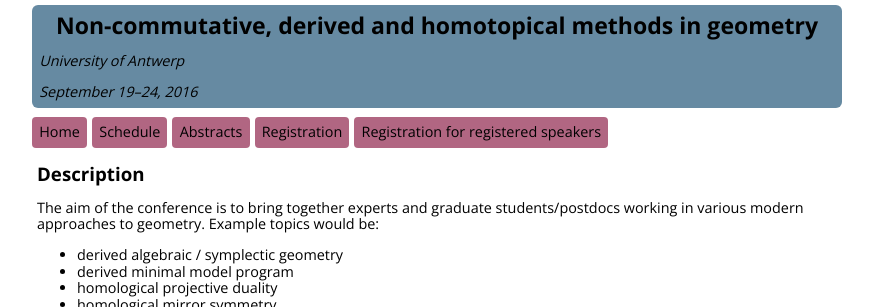
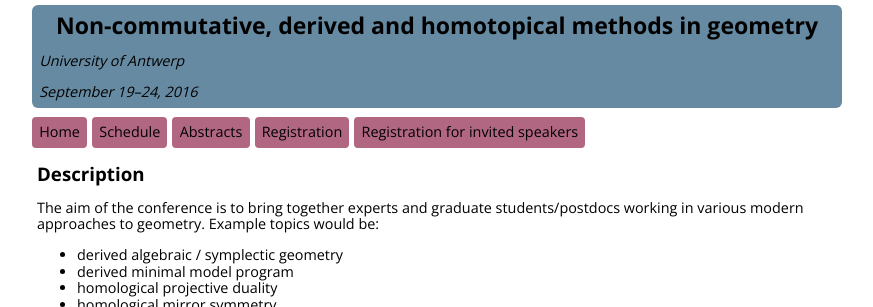
Before and after one commit to ncag-info/antwerp-2016, a Jekyll site: the page built from index.html, in a window 1280 px wide. Shown: the top 307 px of the page, without its empty margins (203-1076 px from the left). Built offline with Jekyll 4.4.1, drawn with Linux system fonts in a browser that asks for light colours; nearby versions of some CDN libraries; library files that are not in the unit come from our copies.

Commit message:
Fixed another snafu

```diff
--- a/_includes/header.html
+++ b/_includes/header.html
@@ -11,6 +11,6 @@
     <li><a href="schedule.html">Schedule</a>
     <li><a href="abstracts.html">Abstracts</a>
     <li><a href="registration.html">Registration</a>
-    <li><a href="registration-registered.html">Registration for registered speakers</a>
+    <li><a href="registration-invited.html">Registration for invited speakers</a>
   </ul>
 </nav>
```
Also changed, not shown: registration-invited.html (renamed from registration-registered.html).
